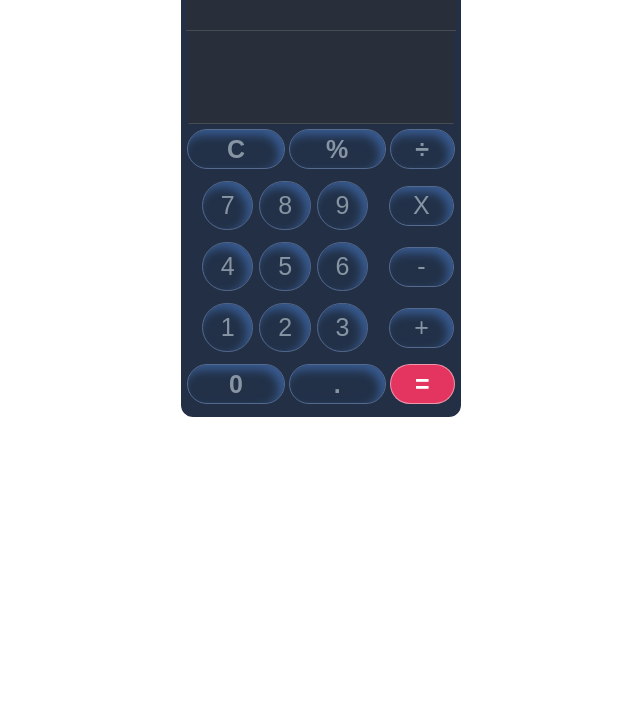
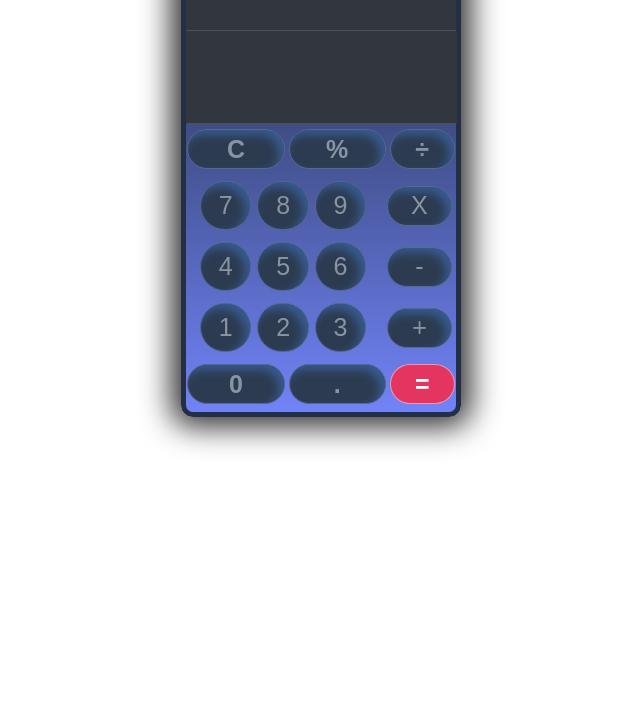
Before and after one commit to zainhashmi18/Calc, a plain HTML site: page index.html in a window 1280 px wide. Shown: the part 93-800 px from the top of the page, without its empty margins (319-959 px from the left). Drawn offline with nearby package versions, Linux system fonts and the light colour scheme.

Commit message:
Final Commit

```diff
--- a/public/style.css
+++ b/public/style.css
@@ -6,9 +6,9 @@
      border: 5px solid #232F45;
      width: 270px;
      height: 450px;
-     background-color: #232F45;
+     background: linear-gradient(1turn, #7183f8,#232F45);
      border-radius: 12px;
-     /* border-top: 40px solid rgb(107, 107, 107); */
+     box-shadow: 0px 0px 30px 10px #333333 !important ;
 }
 .sayl{
     width: 99.9%;
@@ -24,13 +24,14 @@ span{
     color: #E43560;
 }
 #res{
-    width: 96% !important;
+    width: 98% !important;
     height: 60px !important;
-    margin-bottom: 5px;
+    margin: 0px !important;
+    margin-bottom: 5px !important;
     border-bottom: 1px solid rgba(128, 128, 128, 0.349) !important;
     font-size: 30px;
-    border: 1px solid #282F3B;
-    background-color: #282F3B;
+    border: 1px solid #32363f;
+    background-color: #32363f;
     color: #5A7591;
     text-align: right;
     padding-top: 30px;
@@ -43,7 +44,7 @@ span{
     border-bottom: solid 1px rgba(128, 128, 128, 0.349) !important;
     font-size: 18px;
     font-weight: 700;
-    background-color: #282F3B;
+    background-color: #32363f;
     text-align: left;
     padding-left: 3px;
     padding-bottom: 3px;
@@ -61,7 +62,7 @@ span{
     border:1px solid #546a8f;
     color: #8794A3;
     box-shadow:inset -5px 5px 10px #385b91;
-    background-color: #223148;
+    background-color: #2c3b50 !important;
 }
 .divide{
     width: 24% !important;
@@ -73,7 +74,7 @@ span{
     border:1px solid #546a8f;
     color: #8794A3;
     box-shadow:inset -5px 5px 10px #385b91;
-    background-color: #223148;
+    background-color: #2c3b50 !important;
 }
 #equal{
     background-color: #E43560 !important;
@@ -92,12 +93,28 @@ span{
     border:1px solid #546a8f;
     color: #8794A3;
     box-shadow:inset -5px 5px 10px #385b91;
-    background-color: #223148;
+    background-color: #2c3b50;
+
+}
+.mainbtn button:hover{
+    background-color: #27426d !important;
+
+}
+.clear button:hover{
+    background-color: #27426d !important;
+
+}
+#equal:hover{
+    background-color: #ee5e82 !important;
+
+}
+.divide:hover{
+    background-color: #27426d !important;
 
 }
 .mrgn{
     margin-right: 17px !important;
 }
 .mrgn1{
-    margin-left: 16px !important;
+    margin-left: 12px !important;
 }
--- a/style.css
+++ b/style.css
@@ -6,9 +6,9 @@
      border: 5px solid #232F45;
      width: 270px;
      height: 450px;
-     background-color: #232F45;
+     background: linear-gradient(1turn, #7183f8,#232F45);
      border-radius: 12px;
-     /* border-top: 40px solid rgb(107, 107, 107); */
+     box-shadow: 0px 0px 30px 10px #333333 !important ;
 }
 .sayl{
     width: 99.9%;
@@ -24,13 +24,14 @@ span{
     color: #E43560;
 }
 #res{
-    width: 96% !important;
+    width: 98% !important;
     height: 60px !important;
-    margin-bottom: 5px;
+    margin: 0px !important;
+    margin-bottom: 5px !important;
     border-bottom: 1px solid rgba(128, 128, 128, 0.349) !important;
     font-size: 30px;
-    border: 1px solid #282F3B;
-    background-color: #282F3B;
+    border: 1px solid #32363f;
+    background-color: #32363f;
     color: #5A7591;
     text-align: right;
     padding-top: 30px;
@@ -43,7 +44,7 @@ span{
     border-bottom: solid 1px rgba(128, 128, 128, 0.349) !important;
     font-size: 18px;
     font-weight: 700;
-    background-color: #282F3B;
+    background-color: #32363f;
     text-align: left;
     padding-left: 3px;
     padding-bottom: 3px;
@@ -61,7 +62,7 @@ span{
     border:1px solid #546a8f;
     color: #8794A3;
     box-shadow:inset -5px 5px 10px #385b91;
-    background-color: #223148;
+    background-color: #2c3b50 !important;
 }
 .divide{
     width: 24% !important;
@@ -73,7 +74,7 @@ span{
     border:1px solid #546a8f;
     color: #8794A3;
     box-shadow:inset -5px 5px 10px #385b91;
-    background-color: #223148;
+    background-color: #2c3b50 !important;
 }
 #equal{
     background-color: #E43560 !important;
@@ -92,12 +93,28 @@ span{
     border:1px solid #546a8f;
     color: #8794A3;
     box-shadow:inset -5px 5px 10px #385b91;
-    background-color: #223148;
+    background-color: #2c3b50;
+
+}
+.mainbtn button:hover{
+    background-color: #27426d !important;
+
+}
+.clear button:hover{
+    background-color: #27426d !important;
+
+}
+#equal:hover{
+    background-color: #ee5e82 !important;
+
+}
+.divide:hover{
+    background-color: #27426d !important;
 
 }
 .mrgn{
     margin-right: 17px !important;
 }
 .mrgn1{
-    margin-left: 16px !important;
+    margin-left: 12px !important;
 }
```
